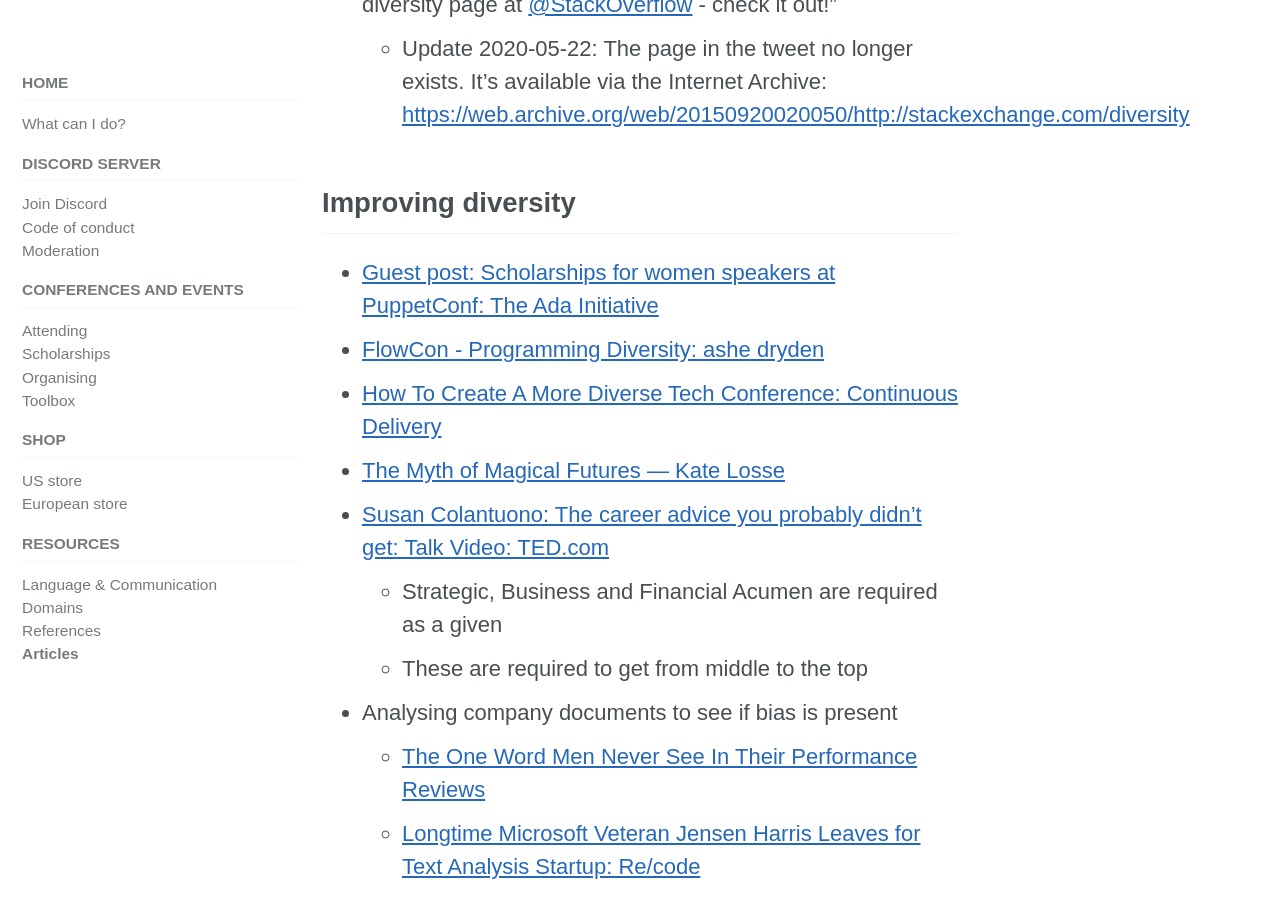
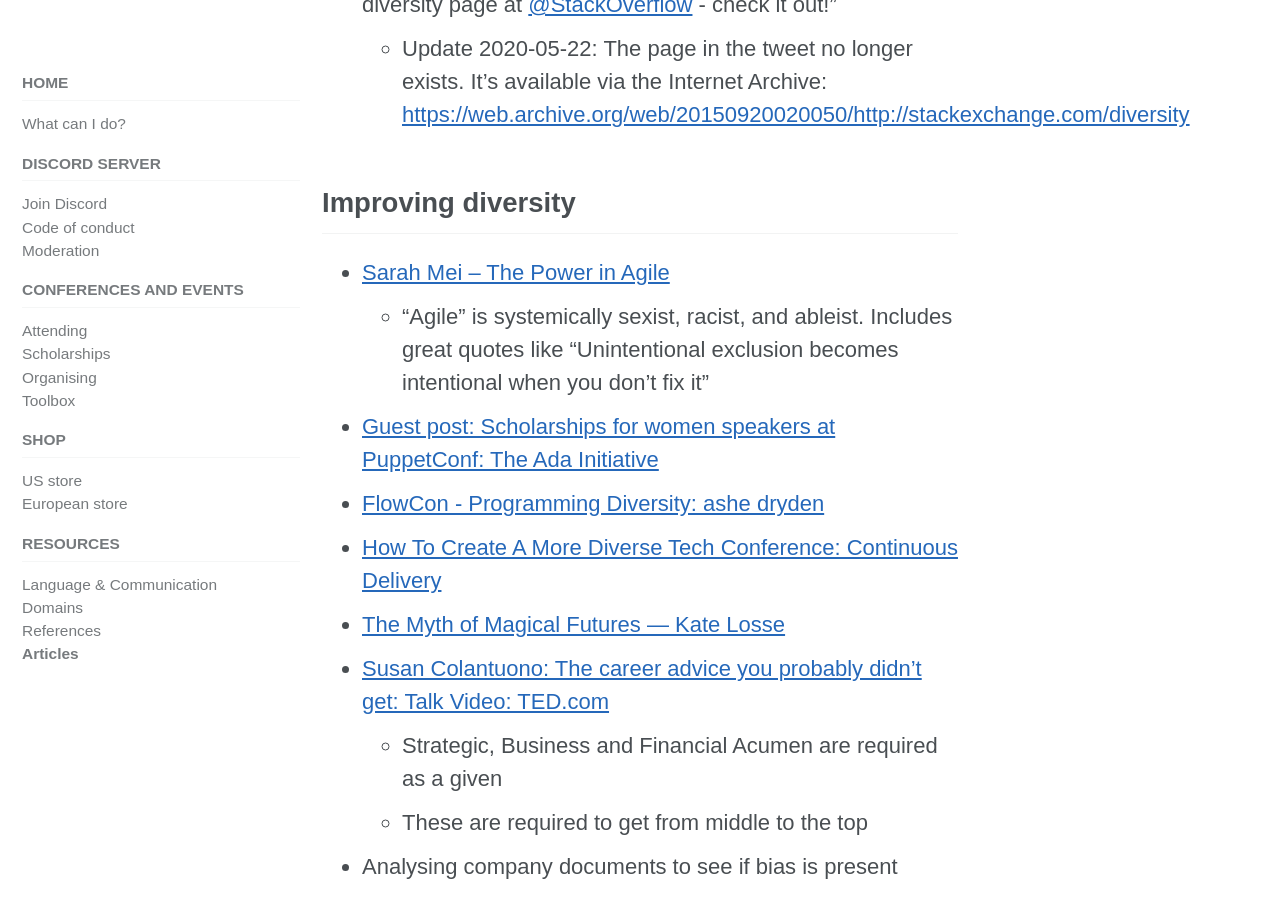
Before and after one commit to include-cpp/include-cpp.github.io, a Jekyll site: the page built from resources/articles/index.md, in a window 1280 px wide and 900 px high, scrolled down 3675 px. Built offline with Jekyll 4.4.1, drawn with Linux system fonts in a browser that asks for light colours; cached includes are drawn as plain includes; nearby versions of some CDN libraries.

Commit message:
Add "Sarah Mei -- The Power in Agile"

```diff
--- a/resources/articles/index.md
+++ b/resources/articles/index.md
@@ -58,6 +58,8 @@ In addition to very specific resources on language, hiring, and so on we have fo
 
 ## Improving diversity
 
+* [Sarah Mei -- The Power in Agile](https://youtu.be/YL-6RCTywbc)
+  * "Agile" is systemically sexist, racist, and ableist. Includes great quotes like "Unintentional exclusion becomes intentional when you don't fix it"
 * [Guest post: Scholarships for women speakers at PuppetConf:  The Ada Initiative](https://adainitiative.org/2014/01/guest-post-scholarships-for-women-speakers-at-puppetconf/)
 * [FlowCon - Programming Diversity:  ashe dryden](http://www.ashedryden.com/flowcon-programming-diversity)
 * [How To Create A More Diverse Tech Conference:  Continuous Delivery](http://continuousdelivery.com/2013/09/how-we-got-40-female-speakers-at-flowcon/)
```
